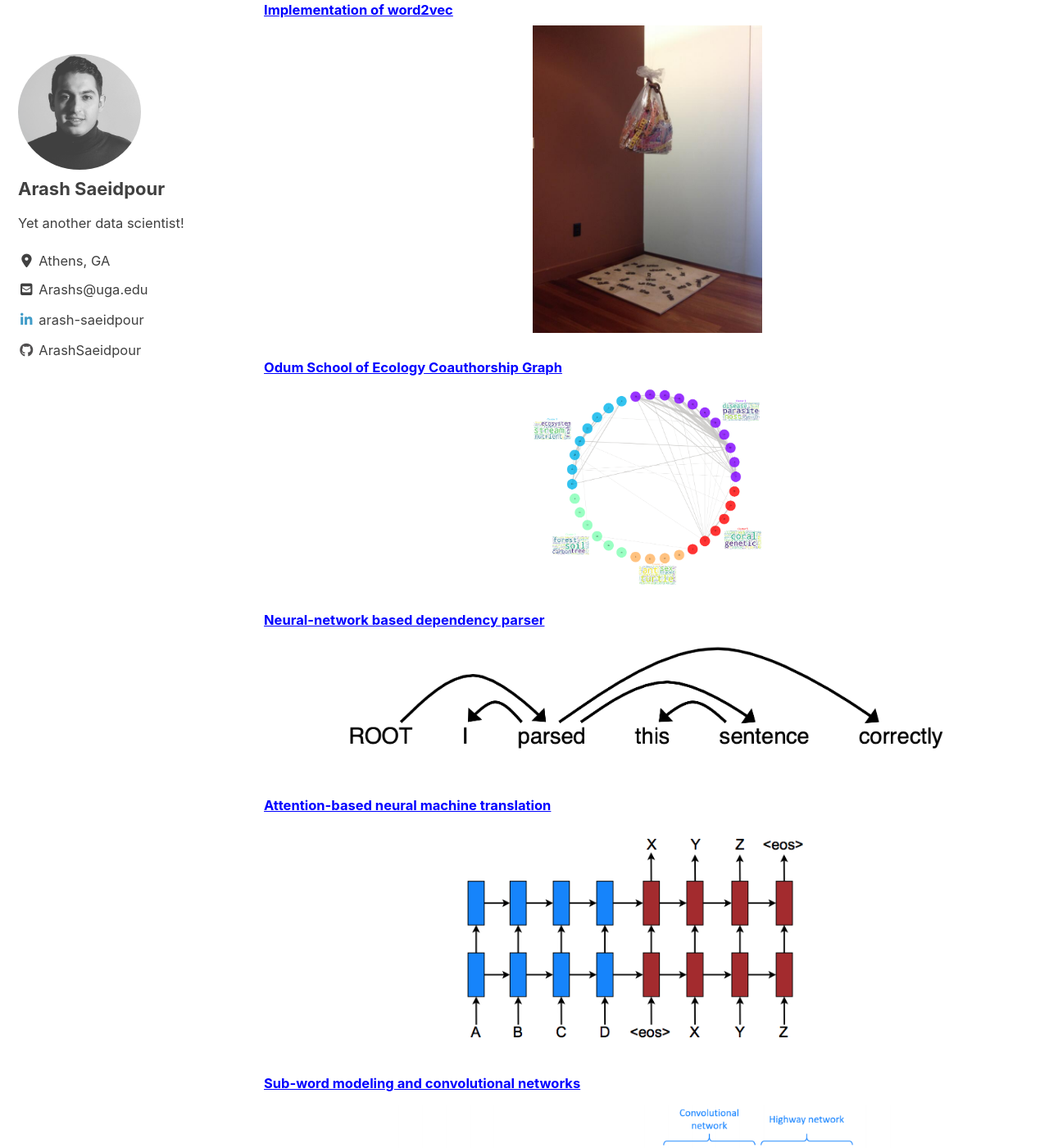
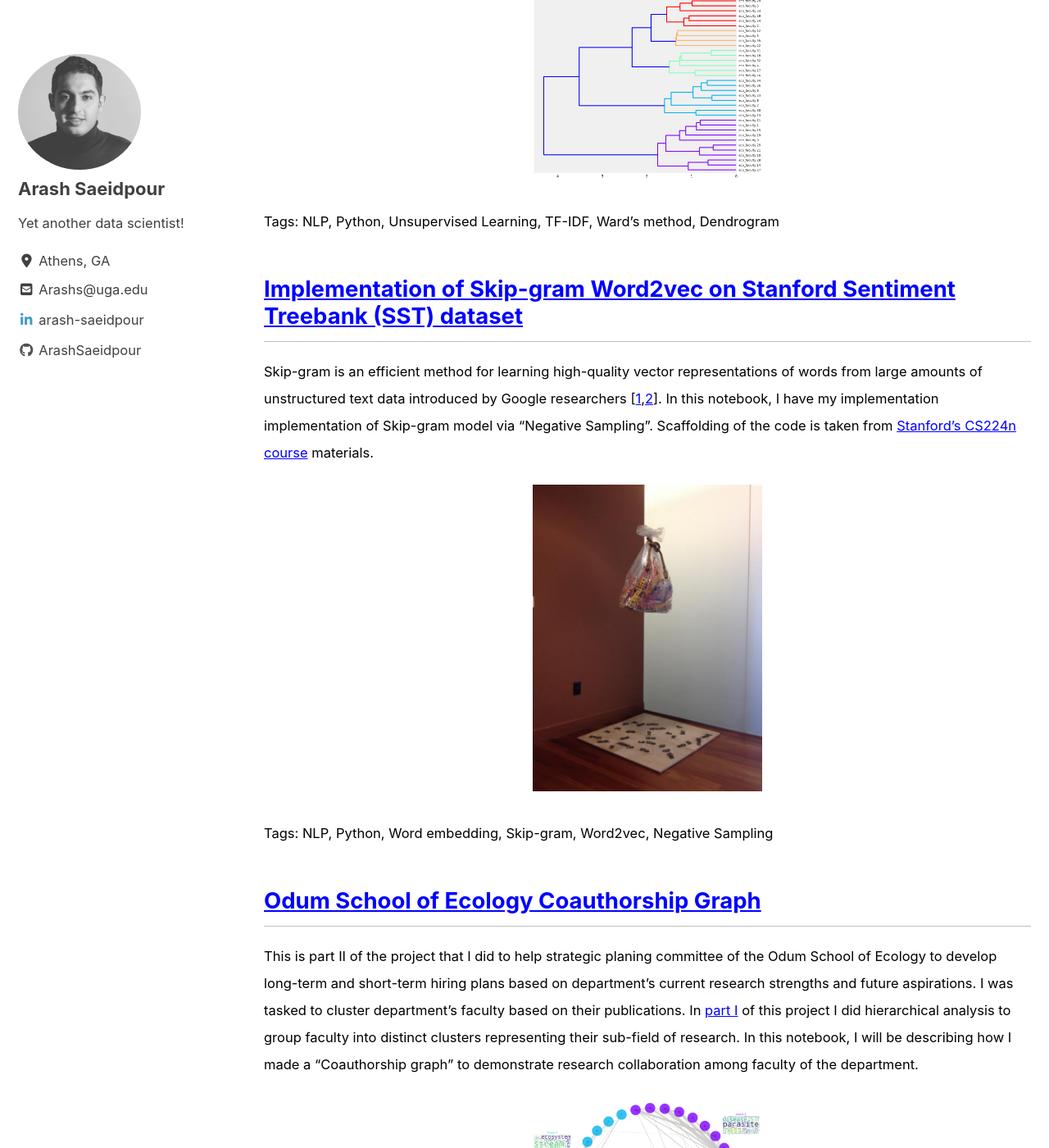
Before and after one commit to ArashSaeidpour/arashsaeidpour.github.io, a Jekyll site: the page built from index.md, in a window 1280 px wide and 1400 px high, scrolled down 1420 px. Shown: the whole window at 82% size. Built offline with Jekyll 4.4.1, drawn with Linux system fonts in a browser that asks for light colours; cached includes are drawn as plain includes; nearby versions of some CDN libraries; some of the changed text lies outside the part shown.

Commit message:
Description added to projects

```diff
--- a/index.md
+++ b/index.md
@@ -26,10 +26,16 @@ analytics:
 
 
 
-#### [Hierarchical Clustering of Odum School of Ecology Faculty based on their publications][102]
+## [Hierarchical Clustering of Odum School of Ecology Faculty based on their publications][102]
+
+<sub> This is part I of the project that I did to help strategic planing committee of the Odum School of Ecology to develop long-term and short-term hiring plans based on department's current research strengths and future aspirations. I was tasked to cluster department's faculty based on their publications. In this notebook, I have described how I used Ward's method for hierarchical clustering of faculty by their publications.<sub>
+
+
 
 [![homepage][101]{:height="30%" width="30%" style="display: block; margin: 0 auto" }][102]
 
+
+<sub> Tags: NLP, Python, Unsupervised Learning, TF-IDF, Ward's method, Dendrogram <sub>
 
 [101]:  /assets/images/dendogram.png
 [102]:  https://github.com/ArashSaeidpour/Hierarchical-Clustering-of-Odum-School-of-Ecology-Faculty-based-on-their-publications/blob/master/Hierarchical%20clustering.ipynb
@@ -37,20 +43,36 @@ analytics:
 
 
 
-#### [Implementation of word2vec][2]
+## [Implementation of Skip-gram Word2vec on Stanford Sentiment Treebank (SST) dataset][2]
+
+<sub> Skip-gram is an efficient method for learning high-quality vector representations of words from large amounts of unstructured text data introduced by Google researchers [[1][301],[2][302]]. In this notebook, I have my implementation implementation of Skip-gram model via "Negative Sampling". Scaffolding of the code is taken from [Stanford's CS224n course][303] materials.<sub>
+
+
 
 [![homepage][1]{:height="30%" width="30%" style="display: block; margin: 0 auto" }][2]
 
+
+<sub> Tags: NLP, Python, Word embedding, Skip-gram, Word2vec, Negative Sampling <sub>
 
 [1]:  /assets/images/bag_of_words.jpg
 [2]:  https://github.com/ArashSaeidpour/word2vec/blob/master/Implementation%20of%20word2vec.ipynb
  "IPython notebook"
 
+ [301]: https://papers.nips.cc/paper/5021-distributed-representations-of-words-and-phrases-and-their-compositionality.pdf
+ [302]: https://arxiv.org/abs/1301.3781
+ [303]: https://web.stanford.edu/class/archive/cs/cs224n/cs224n.1194/
 
 
-#### [Odum School of Ecology Coauthorship Graph][104]
+
+## [Odum School of Ecology Coauthorship Graph][104]
+
+<sub> This is part II of the project that I did to help strategic planing committee of the Odum School of Ecology to develop long-term and short-term hiring plans based on department's current research strengths and future aspirations. I was tasked to cluster department's faculty based on their publications. In [part I][102] of this project I did hierarchical analysis to group faculty into distinct clusters representing their sub-field of research. In this notebook, I will be describing how I made a "Coauthorship graph" to demonstrate research collaboration among faculty of the department.<sub>
+
 
 [![homepage][103]{:height="30%" width="30%" style="display: block; margin: 0 auto" }][104]
+
+
+<sub> Tags: NLP, Python, Unsupervised Learning, TF-IDF, Network analysis, PCA, Multidimensional Scaling  <sub>
 
 
 [103]:  /assets/images/coauthorship_graph.png
@@ -59,7 +81,9 @@ analytics:
 
 
 
-#### [Neural-network based dependency parser][4]
+## [Neural-network based dependency parser][4]
+
+<sub> In this notebook I will describe my implementation of a neural-network based dependency parser via arc-standard system for transitions in PyTorch. A dependency parser examines the grammatical structure of a sentence, finding relationships between head words, and words which modify those heads. Scaffolding of the code is taken from [Stanford's CS224n course][303] materials.<sub>
 
 [![homepage][3]{:height="80%" width="80%" style="display: block; margin: 0 auto" }][4]
 
@@ -67,20 +91,29 @@ analytics:
 [4]:  https://github.com/ArashSaeidpour/NN-based-dependency-parser/blob/master/NN-dependency%20parser.ipynb
 "IPython notebook"
 
+<sub> Tags: NLP, Python, Dependency parsing, Arc-standard, PyTorch <sub>
 
 
+## [Attention-based neural machine translation][6]
 
-#### [Attention-based neural machine translation][6]
+<sub> I have presented presented my implementation of a Attention-based LSTM model for translation from spanish to english in PyTorch. Scaffolding of the code is taken from [Stanford's CS224n course][303] materials.  <sub>
 
 [![homepage][5]{:height="50%" width="50%" style="display: block; margin: 0 auto" }][6]
 
 [5]:  /assets/images/attention.png
 [6]:  https://github.com/ArashSaeidpour/Attention-based-NMT/blob/master/Attention-based%20NMT.ipynb "IPython notebook"
 
+<sub> Tags: NLP, Python, NMT, Attention, LSTM, PyTorch <sub>
 
-#### [Sub-word modeling and convolutional networks][8]
+## [Sub-word modeling and convolutional networks][8]
+
+<sub> In this notebook I have described my implementation of a hybrid NMT system which takes advantage of both word-level and character-level embeddings. The advantage of this model to regular word-embedding based models is that whenever the word-level decoder fails to produce a token, we run our character-based decoder to generate the target word character by character. Scaffolding of the code is taken from [Stanford's CS224n course][303] materials.<sub>
+
+
 
 [![homepage][7]{:height="70%" width="70%" style="display: block; margin: 0 auto" }][8]
+
+<sub> Tags: NLP, Python, NMT, CNN, Character-based embedding, PyTorch <sub>
 
 [7]:  /assets/images/character_cnn.png
 [8]:  https://github.com/ArashSaeidpour/Sub-word-modeling-and-convolutional-networks/blob/master/Sub-word%20modeling%20and%20convolutional%20networks.ipynb
```
Also changed, not shown: 3 other files.
